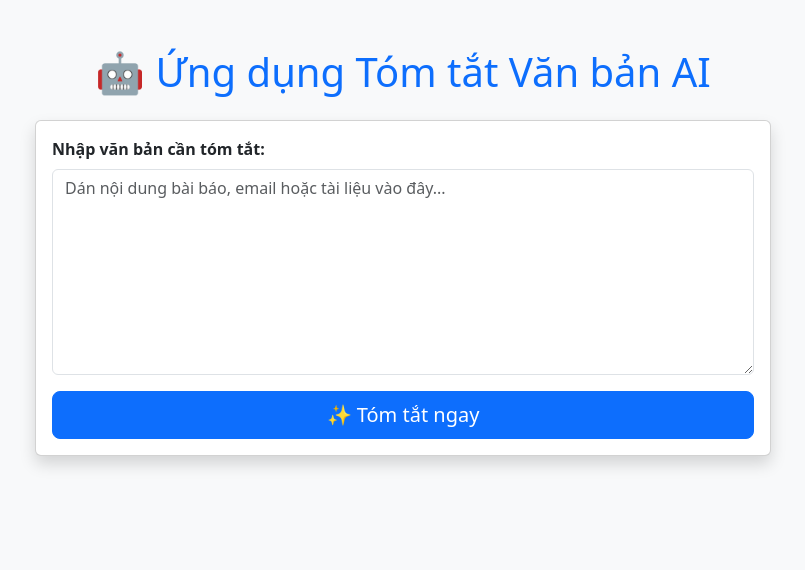
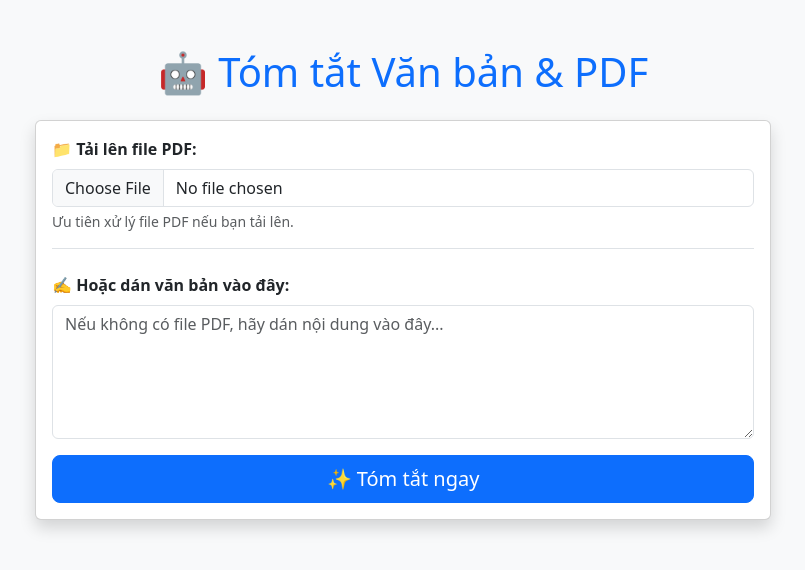
Before and after one commit to DoVanDung-2502/Text_summarizer_APP, a Flask app: page / in a window 1280 px wide. Shown: the top 570 px of the page, without its empty margins (237-1042 px from the left). Run offline with Flask 3, Linux system fonts and the light colour scheme.

Commit message:
backend add summarizer_pdf to app

```diff
--- a/app.py
+++ b/app.py
@@ -1,15 +1,17 @@
 from flask import Flask,render_template,request
 import google.generativeai as genai
 import os
-
+from pdf_process import summarize_pdf
+from dotenv import load_dotenv
 app = Flask(__name__)
 
+load_dotenv()
 GEMINI_API_KEY = "AIzaSyB7a-_FFGyg6W-CrpprtoQB-o1ZjQLZ1w8"
 genai.configure(api_key=GEMINI_API_KEY)
 model = genai.GenerativeModel("gemini-2.5-flash")
 
 def get_summary(text):
-    prompt = f"""Hãy toám tắt văn bản sau một cách ngắn gọn và súc tích bằng tiếng việt. Đưa ra ý chính dưới dạng gạch đầu dòng
+    prompt = f"""Hãy tóm tắt văn bản sau một cách ngắn gọn và súc tích bằng tiếng việt. Đưa ra ý chính dưới dạng gạch đầu dòng
     Văn bản: {text}"""
 
     try:
@@ -17,16 +19,27 @@ def get_summary(text):
         return respone.text
     except Exception as e:
         return f"Lỗi khi tạo tóm tắt: {str(e)}"
+UPLOAD_FOLDER = 'uploads'
+os.makedirs(UPLOAD_FOLDER, exist_ok=True)
+app.config['UPLOAD_FOLDER'] = UPLOAD_FOLDER
+@app.route("/", methods=["GET", "POST"])
 
-@app.route("/", methods=["GET", "POST"])
+
 def home():
     summary_result = ""
     original_text = ""
 
     if request.method == "POST":
-        original_text = request.form["input_text"]
-        if original_text:
+        if 'input_file' in request.files and request.files['input_file'].filename != '':
+            file = request.files['input_file']
+            file_path = os.path.join(app.config['UPLOAD_FOLDER'], file.filename)
+            file.save(file_path)
+            summary_result = summarize_pdf(file_path)
+            os.remove(file_path)
+        elif 'input_text' in request.form and request.form['input_text'].strip() != '':
+            original_text = request.form["input_text"]
             summary_result = get_summary(original_text)
+            original_text = ""
     return render_template("index.html", summary=summary_result, original_text=original_text)
 
 if __name__ == "__main__":
--- a/templates/index.html
+++ b/templates/index.html
@@ -3,23 +3,30 @@
 <head>
     <meta charset="UTF-8">
     <meta name="viewport" content="width=device-width, initial-scale=1.0">
-    <title>AI Text Summarizer - Day 24</title>
+    <title>AI Document Summarizer</title>
     <link href="https://cdn.jsdelivr.net/npm/bootstrap@5.3.0/dist/css/bootstrap.min.css" rel="stylesheet">
 </head>
 <body class="bg-light">
-
     <div class="container mt-5">
-        <h1 class="text-center text-primary mb-4">🤖 Ứng dụng Tóm tắt Văn bản AI</h1>
+        <h1 class="text-center text-primary mb-4">🤖 Tóm tắt Văn bản & PDF</h1>
 
         <div class="row justify-content-center">
             <div class="col-md-8">
                 <div class="card shadow">
                     <div class="card-body">
-                        <form method="POST">
+                        <form method="POST" enctype="multipart/form-data">
+
+                            <div class="mb-4 border-bottom pb-3">
+                                <label for="input_file" class="form-label fw-bold">📁 Tải lên file PDF:</label>
+                                <input class="form-control" type="file" id="input_file" name="input_file" accept=".pdf">
+                                <div class="form-text">Ưu tiên xử lý file PDF nếu bạn tải lên.</div>
+                            </div>
+
                             <div class="mb-3">
-                                <label for="input_text" class="form-label fw-bold">Nhập văn bản cần tóm tắt:</label>
-                                <textarea class="form-control" id="input_text" name="input_text" rows="8" placeholder="Dán nội dung bài báo, email hoặc tài liệu vào đây...">{{ original_text }}</textarea>
+                                <label for="input_text" class="form-label fw-bold">✍️ Hoặc dán văn bản vào đây:</label>
+                                <textarea class="form-control" id="input_text" name="input_text" rows="5" placeholder="Nếu không có file PDF, hãy dán nội dung vào đây...">{{ original_text }}</textarea>
                             </div>
+
                             <div class="d-grid">
                                 <button type="submit" class="btn btn-primary btn-lg">✨ Tóm tắt ngay</button>
                             </div>
@@ -27,20 +34,20 @@
                     </div>
                 </div>
 
+                {% if error %}
+                <div class="alert alert-danger mt-3">{{ error }}</div>
+                {% endif %}
+
                 {% if summary %}
                 <div class="card mt-4 border-success shadow">
-                    <div class="card-header bg-success text-white fw-bold">
-                        Kết quả tóm tắt:
-                    </div>
+                    <div class="card-header bg-success text-white fw-bold">Kết quả tóm tắt:</div>
                     <div class="card-body bg-white">
                         <div class="card-text" style="white-space: pre-wrap;">{{ summary }}</div>
                     </div>
                 </div>
                 {% endif %}
-
             </div>
         </div>
     </div>
-
 </body>
 </html>
```
Also changed, not shown: pdf_process.py (added, +47 -0 lines).
